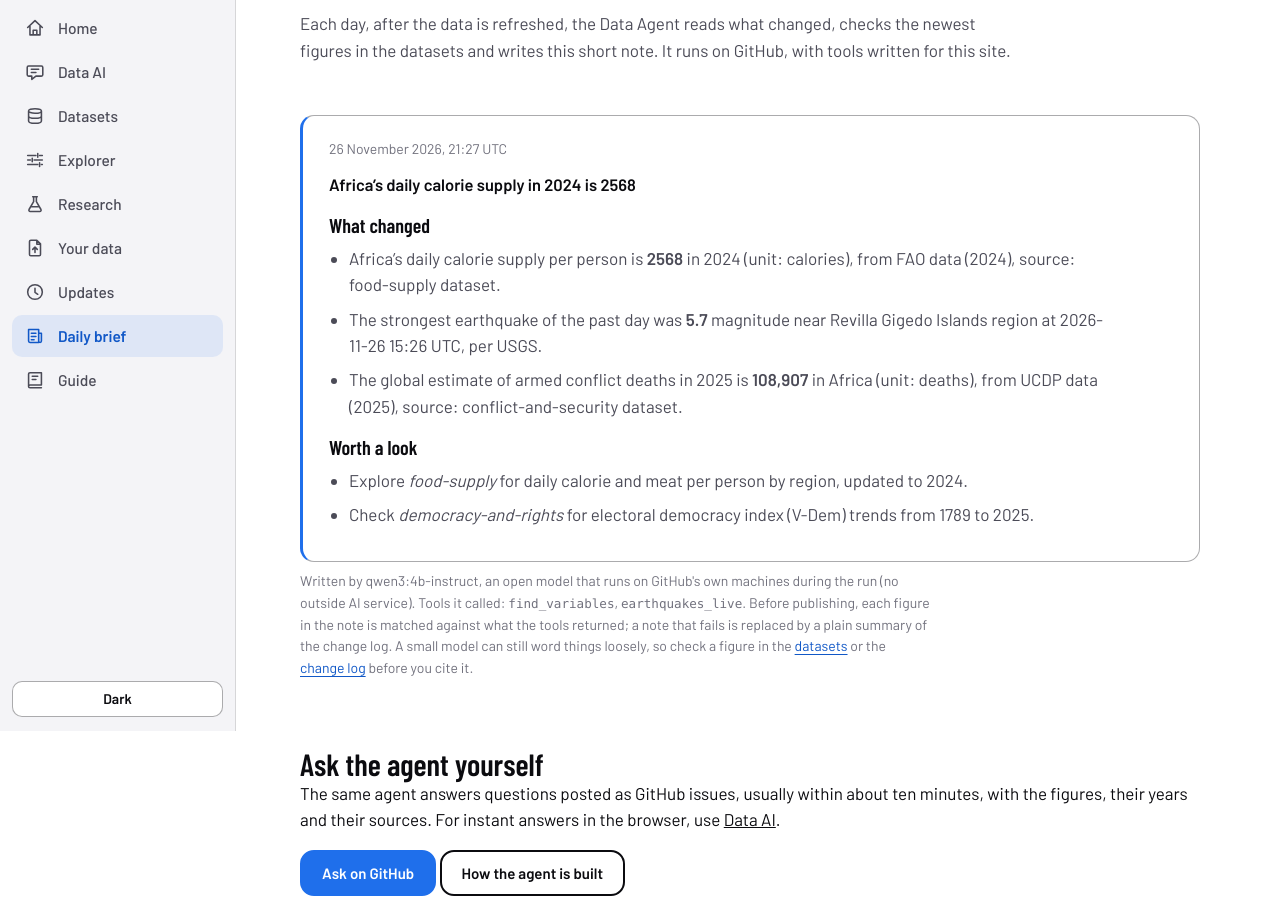
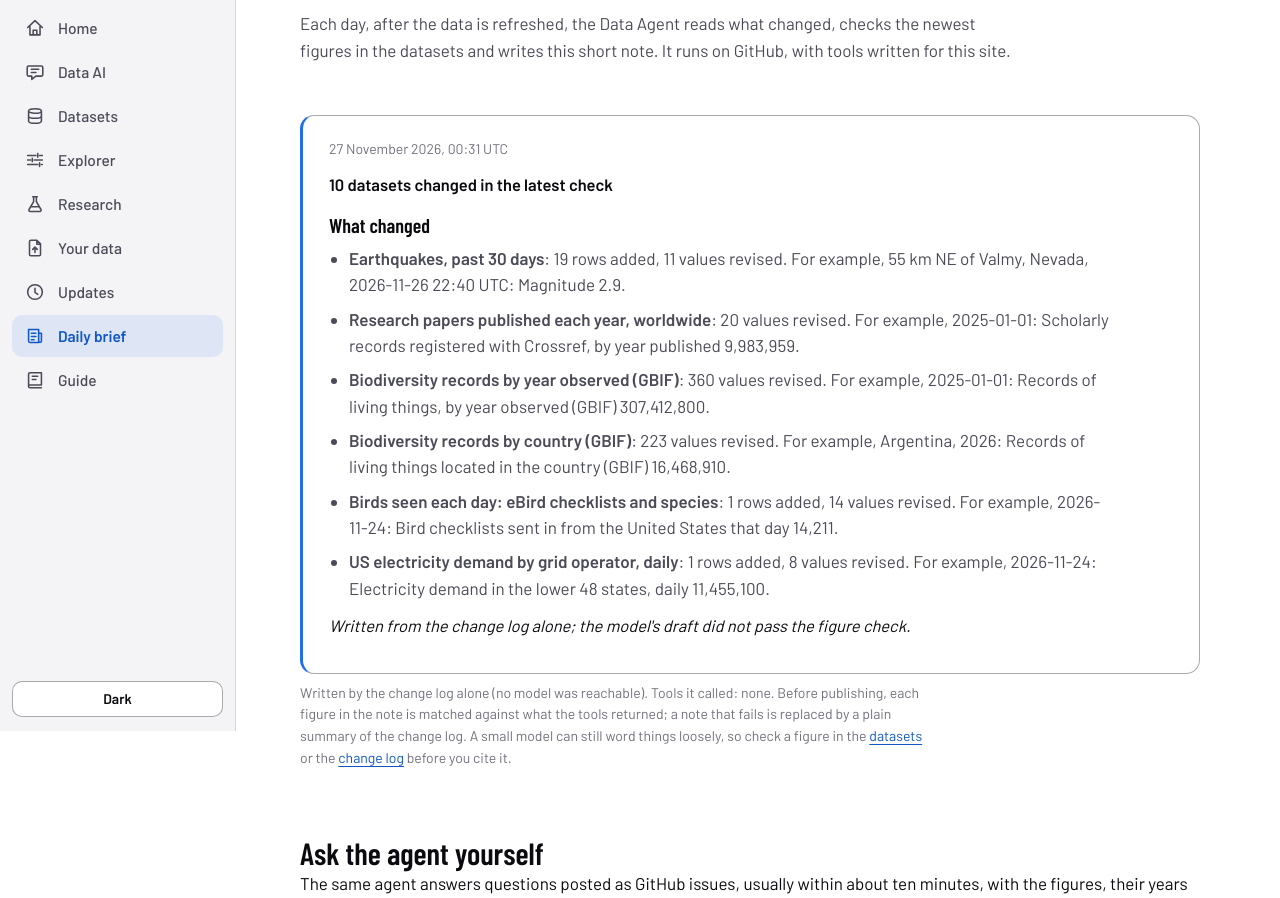
Before and after one commit to sahiljangra12/open-data-company, a plain HTML site: page docs/brief.html in a window 1280 px wide. Shown: the part 69-967 px from the top of the page. Drawn offline with Linux system fonts and the light colour scheme.

Commit message:
Daily brief

```diff
--- a/docs/brief.html
+++ b/docs/brief.html
@@ -5,8 +5,24 @@
 <div class="wrap">
 <div class="xhead"><h1>Daily brief</h1>
 <p>Each day, after the data is refreshed, the Data Agent reads what changed, checks the newest figures in the datasets and writes this short note. It runs on GitHub, with tools written for this site.</p></div>
-<section><div class="card brief"><p class="hint">26 November 2026, 21:27 UTC</p>
-<p><strong>Africa’s daily calorie supply in 2024 is 2568</strong></p>
+<section><div class="card brief"><p class="hint">27 November 2026, 00:31 UTC</p>
+<p><strong>10 datasets changed in the latest check</strong></p>
+<h3>What changed</h3>
+<ul>
+<li><strong>Earthquakes, past 30 days</strong>: 19 rows added, 11 values revised. For example, 55 km NE of Valmy, Nevada, 2026-11-26 22:40 UTC: Magnitude 2.9.</li>
+<li><strong>Research papers published each year, worldwide</strong>: 20 values revised. For example, 2025-01-01: Scholarly records registered with Crossref, by year published 9,983,959.</li>
+<li><strong>Biodiversity records by year observed (GBIF)</strong>: 360 values revised. For example, 2025-01-01: Records of living things, by year observed (GBIF) 307,412,800.</li>
+<li><strong>Biodiversity records by country (GBIF)</strong>: 223 values revised. For example, Argentina, 2026: Records of living things located in the country (GBIF) 16,468,910.</li>
+<li><strong>Birds seen each day: eBird checklists and species</strong>: 1 rows added, 14 values revised. For example, 2026-11-24: Bird checklists sent in from the United States that day 14,211.</li>
+<li><strong>US electricity demand by grid operator, daily</strong>: 1 rows added, 8 values revised. For example, 2026-11-24: Electricity demand in the lower 48 states, daily 11,455,100.</li>
+</ul>
+<p><em>Written from the change log alone; the model's draft did not pass the figure check.</em></p>
+</div>
+<p class="hint">Written by the change log alone (no model was reachable). Tools it called: none. Before publishing, each figure in the note is matched against what the tools returned; a note that fails is replaced by a plain summary of the change log. A small model can still word things loosely, so check a figure in the <a href="datasets.html">datasets</a> or the <a href="updates.html">change log</a> before you cite it.</p></section>
+<section><h2>Ask the agent yourself</h2>
+<p>The same agent answers questions posted as GitHub issues, usually within about ten minutes, with the figures, their years and their sources. For instant answers in the browser, use <a href="ask.html">Data AI</a>.</p>
+<p><a class="btn solid" href="https://github.com/sahiljangra12/open-data-company/issues/new?template=ask-data-agent.yml">Ask on GitHub</a> <a class="btn" href="https://github.com/sahiljangra12/open-data-company/tree/main/agent">How the agent is built</a></p></section>
+<section><h2>Earlier briefs</h2><div class="faq" style="margin-top:18px"><details><summary>2026-11-26</summary><p><strong>Africa’s daily calorie supply in 2024 is 2568</strong></p>
 <h3>What changed</h3>
 <ul>
 <li>Africa’s daily calorie supply per person is <strong>2568</strong> in 2024 (unit: calories), from FAO data (2024), source: food-supply dataset.</li>
@@ -17,13 +33,7 @@
 <ul>
 <li>Explore <em>food-supply</em> for daily calorie and meat per person by region, updated to 2024.</li>
 <li>Check <em>democracy-and-rights</em> for electoral democracy index (V-Dem) trends from 1789 to 2025.</li>
-</ul>
-</div>
-<p class="hint">Written by qwen3:4b-instruct, an open model that runs on GitHub's own machines during the run (no outside AI service). Tools it called: <code>find_variables</code>, <code>earthquakes_live</code>. Before publishing, each figure in the note is matched against what the tools returned; a note that fails is replaced by a plain summary of the change log. A small model can still word things loosely, so check a figure in the <a href="datasets.html">datasets</a> or the <a href="updates.html">change log</a> before you cite it.</p></section>
-<section><h2>Ask the agent yourself</h2>
-<p>The same agent answers questions posted as GitHub issues, usually within about ten minutes, with the figures, their years and their sources. For instant answers in the browser, use <a href="ask.html">Data AI</a>.</p>
-<p><a class="btn solid" href="https://github.com/sahiljangra12/open-data-company/issues/new?template=ask-data-agent.yml">Ask on GitHub</a> <a class="btn" href="https://github.com/sahiljangra12/open-data-company/tree/main/agent">How the agent is built</a></p></section>
-
+</ul></details></div></section>
 <p class="hint">The briefs are also available to programs as <a href="data/brief.json">data/brief.json</a>.</p>
 </div>
 </main><footer><div class="wrap"><nav aria-label="Footer"><a href="ask.html">Data AI</a><a href="datasets.html">Datasets</a><a href="explore.html">Explorer</a><a href="research.html">Researcher mode</a><a href="mydata.html">Your data</a><a href="updates.html">Updates</a><a href="brief.html">Daily brief</a><a href="guide.html">Guide</a><a href="catalog.html">Sources we are working through</a><a href="scorecard.html">Case study: grid forecast scorecard</a><a href="llms.txt">Plain-text index for AI systems</a><a href="https://github.com/sahiljangra12/open-data-company">GitHub</a></nav><p>Open Data Company is a working name. Everything here is free to use. Each dataset keeps its own source and licence, shown beside it.</p><p>Data from Our World in Data, the World Bank, NASA, NOAA, the US Geological Survey, the US Energy Information Administration and PJM. Earth imagery from NASA Earth Observatory (Blue Marble and Black Marble). Map outlines from Natural Earth.</p></div></footer><script src="assets/core.js"></script></body></html>
--- a/docs/data/brief.json
+++ b/docs/data/brief.json
@@ -1,5 +1,11 @@
 {
  "briefs": [
+  {
+   "at": "2026-11-27T00:31:59Z",
+   "model": null,
+   "tools": [],
+   "markdown": "**10 datasets changed in the latest check**\n\n### What changed\n- **Earthquakes, past 30 days**: 19 rows added, 11 values revised. For example, 55 km NE of Valmy, Nevada, 2026-11-26 22:40 UTC: Magnitude 2.9.\n- **Research papers published each year, worldwide**: 20 values revised. For example, 2025-01-01: Scholarly records registered with Crossref, by year published 9,983,959.\n- **Biodiversity records by year observed (GBIF)**: 360 values revised. For example, 2025-01-01: Records of living things, by year observed (GBIF) 307,412,800.\n- **Biodiversity records by country (GBIF)**: 223 values revised. For example, Argentina, 2026: Records of living things located in the country (GBIF) 16,468,910.\n- **Birds seen each day: eBird checklists and species**: 1 rows added, 14 values revised. For example, 2026-11-24: Bird checklists sent in from the United States that day 14,211.\n- **US electricity demand by grid operator, daily**: 1 rows added, 8 values revised. For example, 2026-11-24: Electricity demand in the lower 48 states, daily 11,455,100.\n\n_Written from the change log alone; the model's draft did not pass the figure check._"
+  },
   {
    "at": "2026-11-26T21:27:33Z",
    "model": "qwen3:4b-instruct",
```
